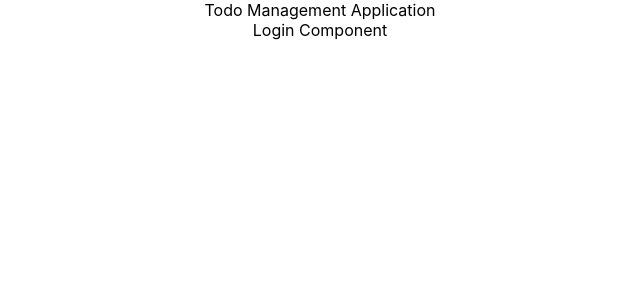
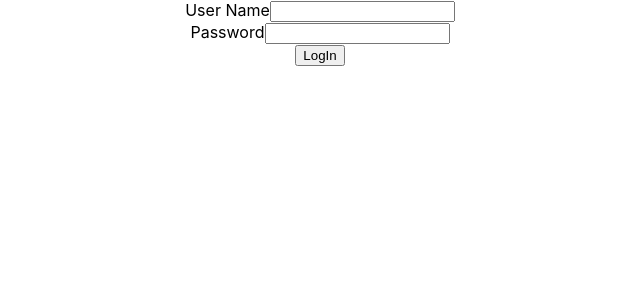
Before and after one commit to anmosh8859/Full-Stack-To-Do-App, a React (Create React App) app: page / in a window 1280 px wide. Shown: the top 300 px of the page, without its empty margins (320-960 px from the left). Built offline with nearby package versions, Linux system fonts and the light colour scheme.

Commit message:
Added Login form

```diff
--- a/src/TodoApp/TodoApp.jsx
+++ b/src/TodoApp/TodoApp.jsx
@@ -1,7 +1,7 @@
 export default function TodoApp(){
     return(
         <div className="TodoApp">
-            Todo Management Application
+            {/* Todo Management Application */}
             <LoginComponent />
             {/* <WelcomeComponent /> */}
         </div>
@@ -11,7 +11,19 @@
 function LoginComponent(){
     return (
         <div className="Login">
-            Login Component
+            <div className="Login Form">
+                <div>
+                    <label>User Name</label>
+                    <input type = "text" name = "username" />
+                </div>
+                <div>
+                    <label>Password</label>
+                    <input type = "password" name = "username" />
+                </div>
+                <div>
+                    <button type = "button" name="login">LogIn</button>
+                </div>
+            </div>
         </div>
     )
 }
```
